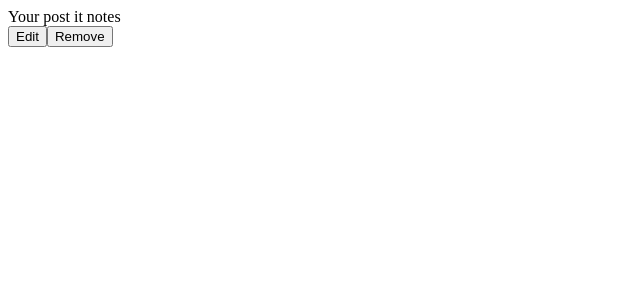
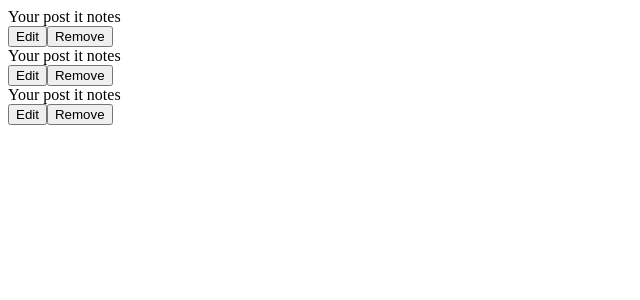
Before and after one commit to bgirlcoolcat/React-How-to, a React (Create React App) app: page / in a window 1280 px wide. Shown: the top 300 px of the page, without its empty margins (0-640 px from the left). Built offline with nearby package versions, Linux system fonts and the light colour scheme.

Commit message:
In index.js, after step 4 in PostIt.js is done, we add a <div> tag and put multiple PostIt tags inside with content we want to display in app

```diff
--- a/src/index.js
+++ b/src/index.js
@@ -7,7 +7,14 @@ import PostIt from './PostIt';
 
 
 // Add the component (as a tag) to be rendered by React. Don't forget the comma.
+
+// After step 4 in PostIt.js is done,
+// we add a <div></div> and put multiple PostIt tags inside with content we want to display in app
 ReactDOM.render(
-    <PostIt />,
+    <div>
+        <PostIt>Note 1</PostIt>
+        <PostIt>Note 2</PostIt>
+        <PostIt>Note 3</PostIt>
+    </div>,
     document.getElementById('root')
 );
```
